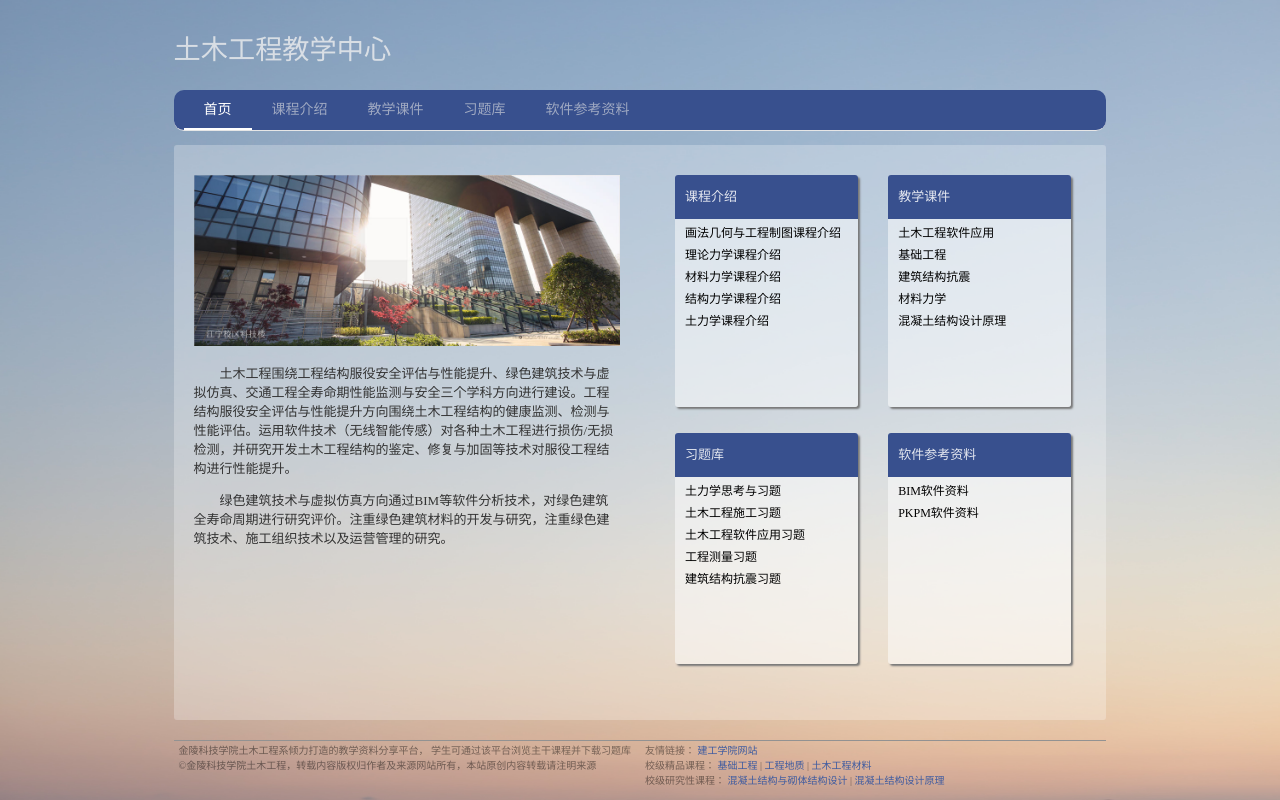
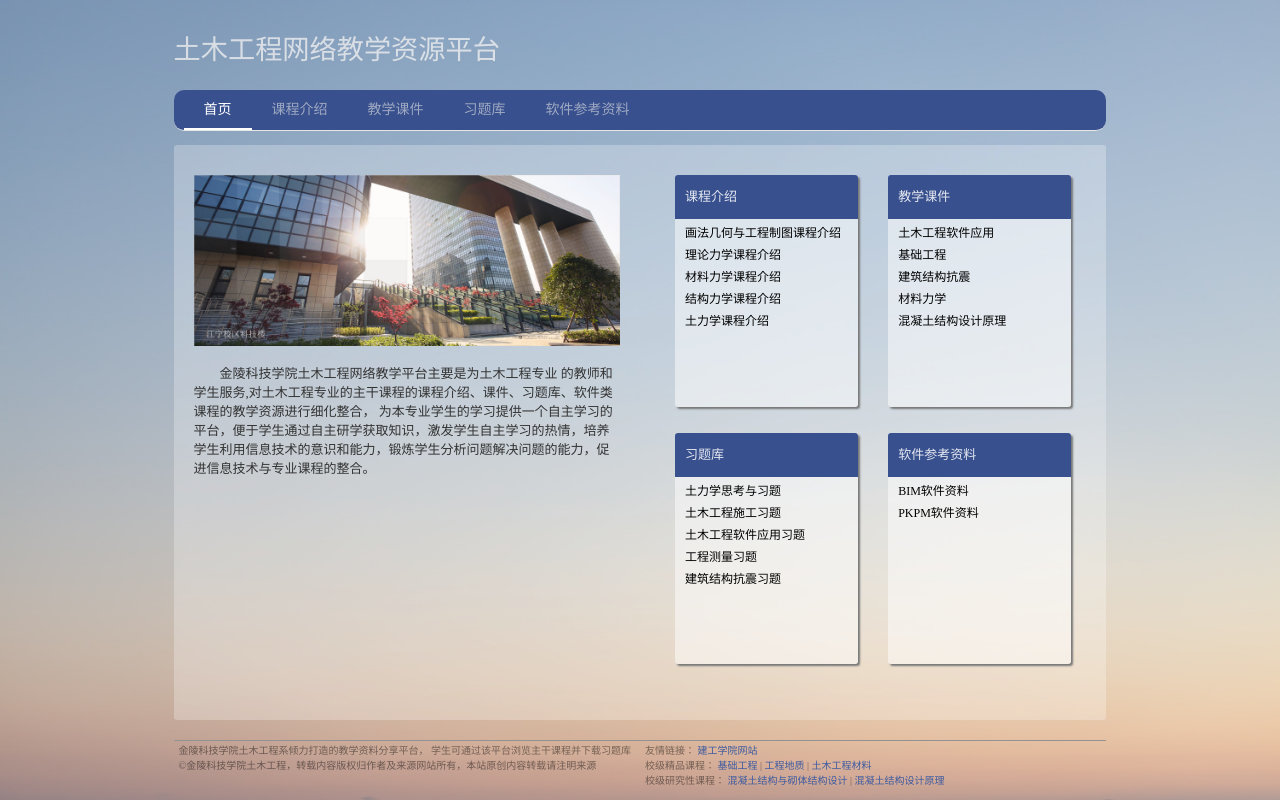
Before and after one commit to Tianyustar/teach-download, a Vue app: page / in a window 1280 px wide. Built offline with nearby package versions, Linux system fonts and the light colour scheme.

Commit message:
make some adjustments

```diff
--- a/public/index.html
+++ b/public/index.html
@@ -6,7 +6,8 @@
   <meta http-equiv="X-UA-Compatible" content="IE=edge">
   <meta name="viewport" content="width=device-width,initial-scale=1.0">
   <link rel="icon" href="<%= BASE_URL %>favicon.ico">
-  <title>土木工程实验教学中心</title>
+  <title>土木工程网络教学资源平台
+  </title>
 </head>
 
 <body>
--- a/src/components/Content.vue
+++ b/src/components/Content.vue
@@ -4,19 +4,21 @@
     <el-container v-if="!showFile" style="height: 100%">
       <el-row class="homepage_box">
         <el-col :span="12" style="padding: 30px 20px; height: 100%;">
-                <img src="../assets/jit.jpg" style="width: 100%;"/>
-                <p class="homepage_p">土木工程围绕工程结构服役安全评估与性能提升、绿色建筑技术与虚拟仿真、交通工程全寿命期性能监测与安全三个学科方向进行建设。工程结构服役安全评估与性能提升方向围绕土木工程结构的健康监测、检测与性能评估。运用软件技术（无线智能传感）对各种土木工程进行损伤/无损检测，并研究开发土木工程结构的鉴定、修复与加固等技术对服役工程结构进行性能提升。</p>
+          <img src="../assets/jit.jpg" style="width: 100%;" />
+          <p class="homepage_p">
+            金陵科技学院土木工程网络教学平台主要是为土木工程专业
+            的教师和学生服务,对土木工程专业的主干课程的课程介绍、课件、习题库、软件类课程的教学资源进行细化整合，
+            为本专业学生的学习提供一个自主学习的平台，便于学生通过自主研学获取知识，激发学生自主学习的热情，培养学生利用信息技术的意识和能力，锻炼学生分析问题解决问题的能力，促进信息技术与专业课程的整合。
+          </p>
 
-                <p class="homepage_p">绿色建筑技术与虚拟仿真方向通过BIM等软件分析技术，对绿色建筑全寿命周期进行研究评价。注重绿色建筑材料的开发与研究，注重绿色建筑技术、施工组织技术以及运营管理的研究。</p>
+          <!-- <p class="homepage_p">绿色建筑技术与虚拟仿真方向通过BIM等软件分析技术，对绿色建筑全寿命周期进行研究评价。注重绿色建筑材料的开发与研究，注重绿色建筑技术、施工组织技术以及运营管理的研究。</p> -->
         </el-col>
 
-            <el-col :span="12"  style="padding: 30px 20px; height: 100%;">
+        <el-col :span="12" style="padding: 30px 20px; height: 100%;">
           <el-row style="height: 100%;">
             <el-col :span="12" class="homepage_card">
               <div class="card_box">
-                            <div class="card_head">
-                                课程介绍
-                            </div>
+                <div class="card_head">课程介绍</div>
                 <div class="card_list">
                   <li>画法几何与工程制图课程介绍</li>
                   <li>理论力学课程介绍</li>
@@ -28,9 +30,7 @@
             </el-col>
             <el-col :span="12" class="homepage_card">
               <div class="card_box">
-                            <div class="card_head">
-                                教学课件
-                            </div>
+                <div class="card_head">教学课件</div>
                 <div class="card_list">
                   <li>土木工程软件应用</li>
                   <li>基础工程</li>
@@ -42,9 +42,7 @@
             </el-col>
             <el-col :span="12" class="homepage_card">
               <div class="card_box">
-                            <div class="card_head">
-                                习题库
-                            </div>
+                <div class="card_head">习题库</div>
                 <div class="card_list">
                   <li>土力学思考与习题</li>
                   <li>土木工程施工习题</li>
@@ -56,9 +54,7 @@
             </el-col>
             <el-col :span="12" class="homepage_card">
               <div class="card_box">
-                            <div class="card_head">
-                                软件参考资料
-                            </div>
+                <div class="card_head">软件参考资料</div>
                 <div class="card_list">
                   <li>BIM软件资料</li>
                   <li>PKPM软件资料</li>
@@ -68,8 +64,6 @@
           </el-row>
         </el-col>
       </el-row>
-
-
     </el-container>
 
     <!-- 文件预览及下载 -->
@@ -131,9 +125,9 @@
 
 <script>
 import Preview from './Preview'
-var localJs = document.createElement('script');
-localJs.setAttribute('src', "./download.js");
-document.head.appendChild(localJs);
+// var localJs = document.createElement('script');
+// localJs.setAttribute('src', "./download.js");
+// document.head.appendChild(localJs);
 export default {
   name: "Content",
   components: {
@@ -174,7 +168,7 @@ export default {
       fileUrl: "",
       fileType: "",
       fileName: "",
-      loadingFile:false,
+      loadingFile: false,
     }
   },
   methods: {
@@ -343,7 +337,7 @@ export default {
 }
 /* 首页 */
 .homepage_box {
-        height: 100% ;
+  height: 100%;
   width: 100%;
   background: rgba(255, 255, 255, 0.26);
   border-radius: 3px;
@@ -351,14 +345,14 @@ export default {
 .homepage_p {
   font-size: 13px;
   color: #333333;
-        text-indent:2em;
+  text-indent: 2em;
 }
 .homepage_card {
   height: 50%;
   padding: 0 15px;
 }
 .card_box {
-        background: rgba(255,255,255,0.50);
+  background: rgba(255, 255, 255, 0.5);
   box-shadow: 2px 2px 2px #787878;
   border-radius: 3px;
   height: 90%;
--- a/src/components/Preview.vue
+++ b/src/components/Preview.vue
@@ -74,7 +74,12 @@ export default {
     download_file() {
       console.log("doww")
       // window.open(this.url)
-      download(this.url)
+      // download(this.url)
+      var form = document.createElement('form')
+      form.setAttribute('method', 'get')
+      form.setAttribute('action', this.url)
+      document.body.append(form)
+      form.submit()
 
     }
   },
--- a/src/router/index.js
+++ b/src/router/index.js
@@ -13,10 +13,10 @@ const routes = [
     name: "home",
     component: () => import("../views/Home.vue"),
 
-    children:[
+    children: [
       {
         path: "/home",
-        redirect:'/',
+        redirect: '/',
       },
       {
         path: "/content/:index",
@@ -33,7 +33,7 @@ const routes = [
 ];
 
 const router = new VueRouter({
-  mode: "history",
+  // mode: "history",
   base: process.env.BASE_URL,
   routes
 });
--- a/src/views/Home.vue
+++ b/src/views/Home.vue
@@ -5,9 +5,10 @@
       <el-header>
         <el-row class="header">
           <el-col :span="12">
-            <p class="head_title"> 土木工程教学中心 </p>
+            <p class="head_title">土木工程网络教学资源平台
+</p>
           </el-col>
-          <el-col :span="24" >
+          <el-col :span="24">
             <el-menu
               :default-active="activePath"
               class="menu_style"
@@ -17,7 +18,8 @@
               text-color="rgba(228, 228, 228, 0.60)"
               active-text-color="#fff"
               style="border-radius: 10px;"
-                    router>
+              router
+            >
               <el-menu-item index="/">首页</el-menu-item>
               <el-menu-item index="/content/intro">课程介绍</el-menu-item>
               <el-menu-item index="/content/course">教学课件</el-menu-item>
@@ -25,35 +27,34 @@
               <el-menu-item index="/content/refer">软件参考资料</el-menu-item>
             </el-menu>
           </el-col>
-
         </el-row>
-
       </el-header>
 
       <!-- 主要内容面板 -->
       <el-main style="height: 100%; margin-top: 65px">
-          <Content>  </Content>
+        <Content></Content>
       </el-main>
 
       <!-- 尾部版权设定 -->
       <el-footer>
         <el-row class="footer">
-          <el-col span="12">
+          <el-col :span="12">
             <p class="copyright">金陵科技学院土木工程系倾力打造的教学资料分享平台， 学生可通过该平台浏览主干课程并下载习题库</p>
-            <p class="copyright">©金陵科技学院土木工程，转载内容版权归作者及来源网站所有，本站原创内容转载请注明来源 </p>
+            <p class="copyright">©金陵科技学院土木工程，转载内容版权归作者及来源网站所有，本站原创内容转载请注明来源</p>
           </el-col>
           <el-col :span="12">
-            <p class="link">友情链接：
+            <p class="link">
+              友情链接：
               <a href="http://jg.jit.edu.cn/">建工学院网站</a>
             </p>
             <p class="link">
-
               校级精品课程：
               <a href="http://jg.jit.edu.cn/info/1084/1694.htm">基础工程</a> |
               <a href="http://jg.jit.edu.cn/info/1084/1695.htm">工程地质</a> |
               <a href="http://jg.jit.edu.cn/info/1084/1696.htm">土木工程材料</a>
             </p>
-            <p class="link">校级研究性课程：
+            <p class="link">
+              校级研究性课程：
               <a href="http://jg.jit.edu.cn/info/1085/1702.htm">混凝土结构与砌体结构设计</a> |
               <a href="http://jg.jit.edu.cn/info/1085/1703.htm">混凝土结构设计原理</a>
             </p>
@@ -61,7 +62,6 @@
         </el-row>
       </el-footer>
     </el-container>
-
   </div>
 </template>
 
@@ -73,8 +73,8 @@ export default {
     Content
   },
   data() {
-    return{
-      activePath :"/home"
+    return {
+      activePath: "/home"
     }
   },
   methods: {
@@ -82,7 +82,7 @@ export default {
       //console.log(key, keyPath);
     }
   },
-  mounted(){
+  mounted() {
     this.activePath = this.$route.path;
   }
 
@@ -104,7 +104,7 @@ export default {
   height: 20px;
 }
 .head_title {
-    color: #38508E;
+  color: #38508e;
   color: rgba(240, 240, 240, 0.78);
   font-size: 1.7em;
   height: 26px;
@@ -133,6 +133,6 @@ export default {
   text-decoration: none;
 }
 .link a:link {
-    color: #3e5ba0
+  color: #3e5ba0;
 }
 </style>
--- a/vue.config.js
+++ b/vue.config.js
@@ -1,7 +1,7 @@
 const path = require('path')
 module.exports = {
   // 基本路径
-  // baseUrl: './',
+  publicPath: './',
   // 输出文件目录
   outputDir: 'dist',
   // eslint-loader 是否在保存的时候检查
```
Lines whose indentation alone changed are shown as unchanged.
